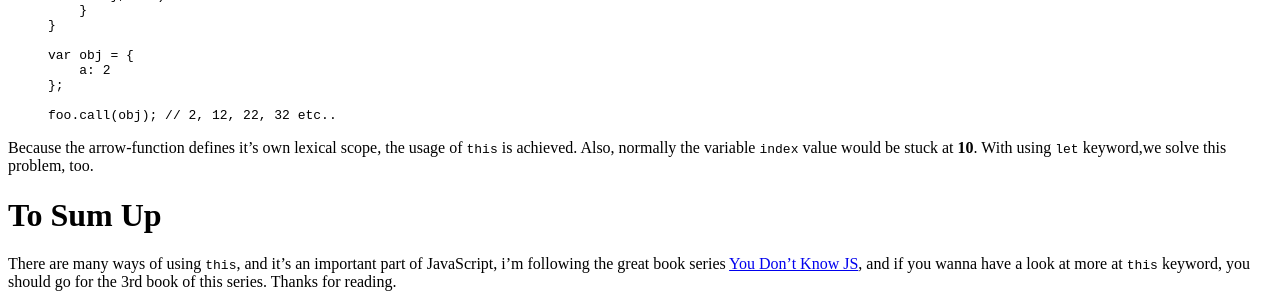
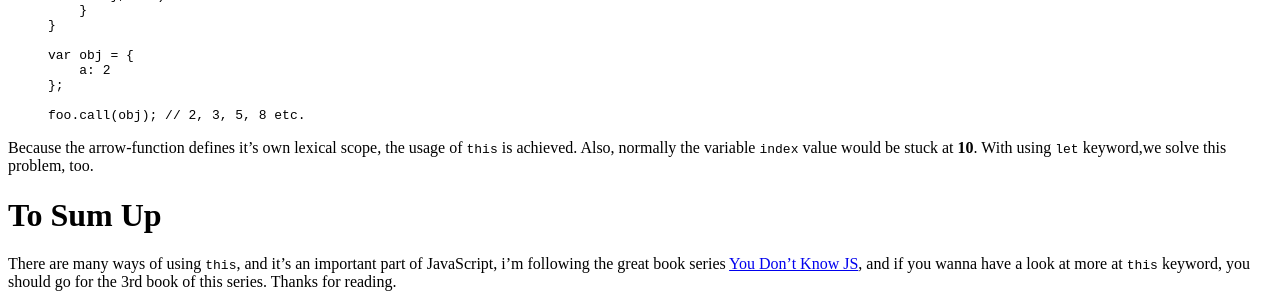
Before and after one commit to daveMad/daveMad.github.io, a Jekyll site: the page built from _posts/2017-03-26-power-your-app-with-this.md, in a window 1280 px wide. Shown: the part 1447-1747 px from the top of the page. Built offline with Jekyll 4.4.1, drawn with Linux system fonts in a browser that asks for light colours; comment, search, counter and statistics services are not loaded.

Commit message:
fix latest post typos

```diff
--- a/_posts/2017-03-26-power-your-app-with-this.md
+++ b/_posts/2017-03-26-power-your-app-with-this.md
@@ -90,7 +90,7 @@ var obj = {
     a: 2
 };
 
-foo.call(obj); // 2, 12, 22, 32 etc..
+foo.call(obj); // 2, 3, 5, 8 etc.
 {% endhighlight %}
 
 Because the arrow-function defines it's own lexical scope, the usage of `this` is achieved. Also, normally the variable `index` value would be stuck at **10**. With using `let` keyword,we solve this problem, too.
```
